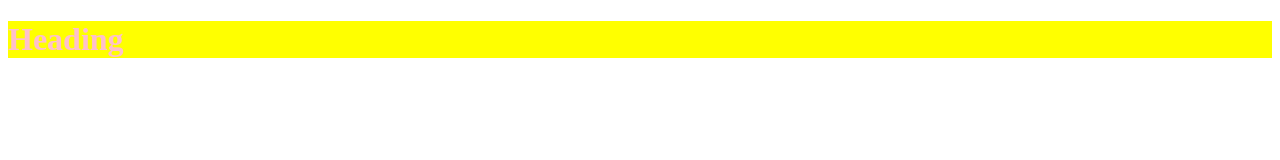
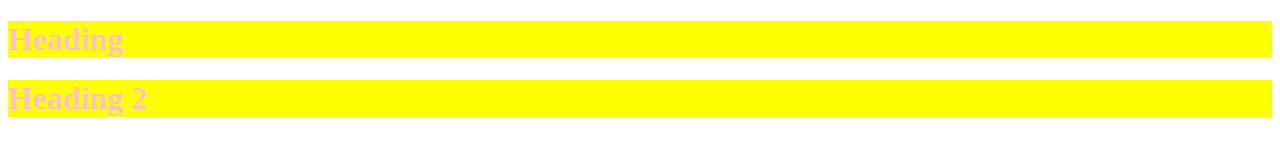
Before and after one commit to Ramyashenigarapu/sample-project, a plain HTML site: page index.html in a window 1280 px wide. Drawn offline with Linux system fonts and the light colour scheme.

Commit message:
task-1 | Added Heading 2

```diff
--- a/index.html
+++ b/index.html
@@ -9,6 +9,7 @@
 <body>
     <div>
         <h1 class="heading">Heading</h1>
+        <h1 class="heading">Heading 2</h1>
     </div>
 </body>
 </html>
```
